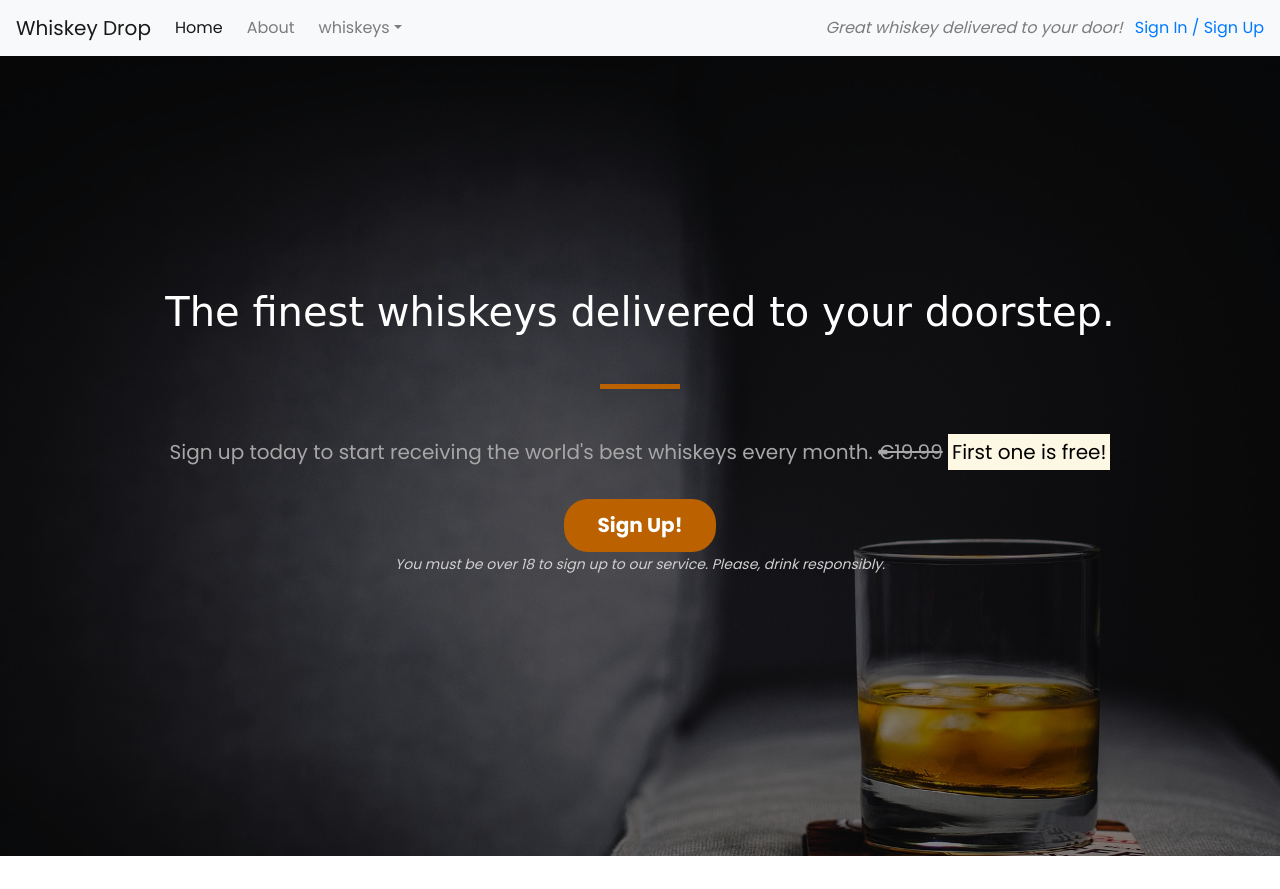
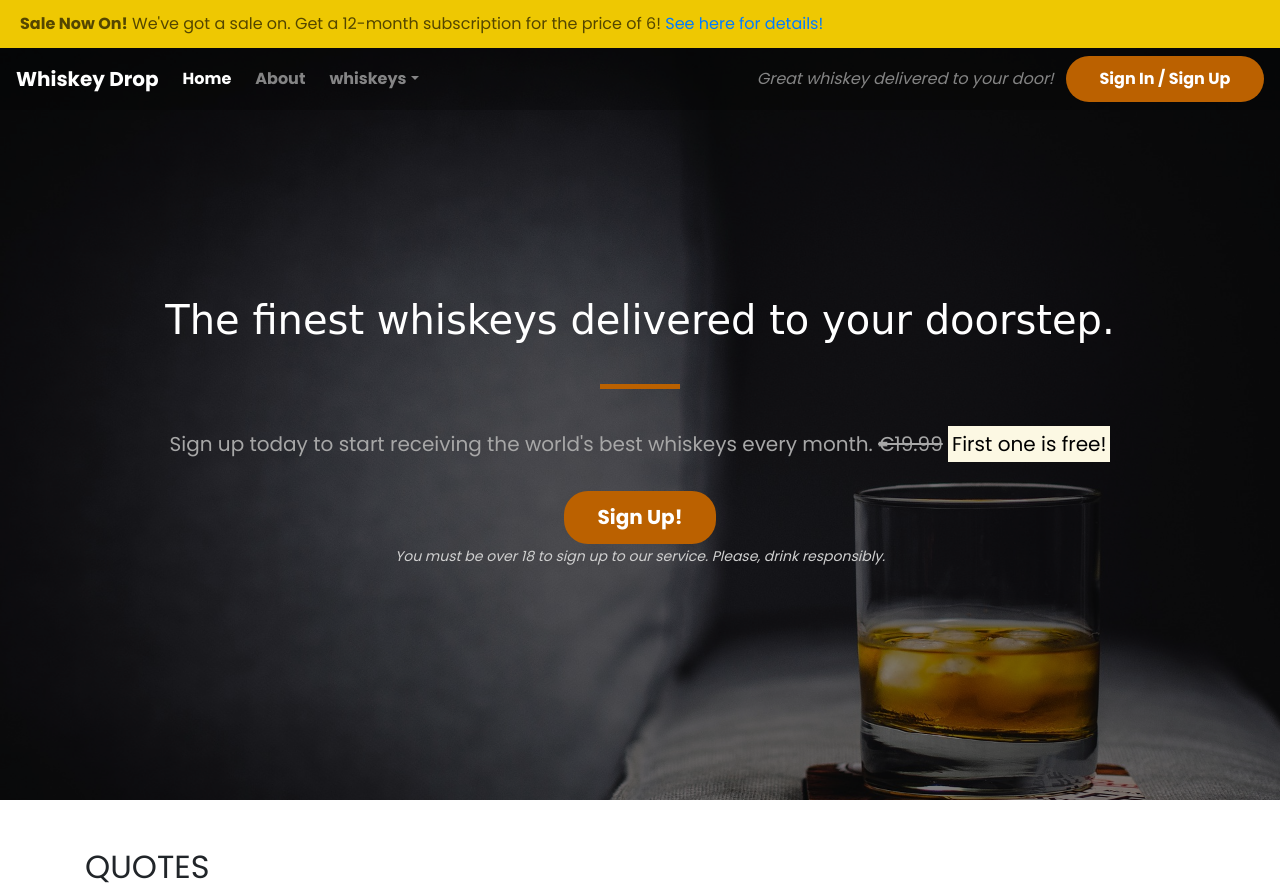
Before and after one commit to sejungkwak/bootstrap4, a plain HTML site: page index.html in a window 1280 px wide. Shown: the top 889 px of the page. Drawn offline with nearby package versions, Linux system fonts and the light colour scheme; a web font is replaced by a local one.

Commit message:
css: Style navbar

```diff
--- a/assets/style.css
+++ b/assets/style.css
@@ -9,12 +9,18 @@ body {
 
 /*************** Containers ***************/
 
+.container-fluid {
+    padding: unset;
+}
+
 .callout-container {
     position: relative;
     display: flex;
     align-items: center;
     justify-content: center;
     height: 100vh;
+    min-height: 40rem;
+    padding-top: 7rem;
     background: url("../images/whiskey-background.jpeg") no-repeat right center fixed;
     -webkit-background-size: cover;
     -moz-background-size: cover;
@@ -28,14 +34,44 @@ body {
     bottom: 0;
     left: 0;
     right: 0;
-    background-color: rgba(0, 0, 0, 0.5);
+    background-color: rgba(0, 0, 0, .5);
 }
 
+/*************** Navigation bar ***************/
+
+.nav-container {
+    position: absolute;
+    top: 0;
+    right: 0;
+    left: 0;
+    z-index: 1;
+}
+
+.full-width-alert {
+    margin-bottom: 0;
+    border: none;
+    border-radius: 0;
+    background-color: #eec802;
+    color: #544600;
+}
+
+.navbar {
+    background-color: rgba(0, 0, 0, .25);
+}
+
+.navbar-brand,
+.nav-link {
+    font-weight: 700;
+}
+
+.navbar-toggler {
+    border: none;
+}
 
 /*************** Block dividers ***************/
 
 .block-divider {
-    margin: 3rem auto;
+    margin: 2.5rem auto;
     border: none;
     width: 5rem;
     height: .3rem;
@@ -57,13 +93,14 @@ body {
 }
 
 .jumbotron-header {
-    font-size: 5vh;
+    font-size: min(8vw, 2.5rem);
     font-family: 'Gravitas One', cursive;
     color: #fff;
 }
 
 .lead {
     margin: 2rem auto;
+    font-size: min(4.5vw, 1.25rem);
     color: #a7a7a7;
 }
 
--- a/index.html
+++ b/index.html
@@ -16,7 +16,24 @@
 </head>
 
 <body>
-    <nav class="navbar navbar-light bg-light navbar-expand-sm">
+
+    <div class="container-fluid nav-container">
+        <!-- Promotion -->
+        <div class="container-fluid promotion-container">
+            <div class="row d-none d-sm-block">
+                <div class="col-12">
+                    <div class="alert alert-warning full-width-alert">
+                        <strong>Sale Now On!</strong> We've got a sale on. Get a 12-month subscription for the price of
+                        6!
+                        <a href="#">See here for details!</a>
+                    </div>
+                </div>
+            </div>
+        </div>
+        <!-- /. promotion -->
+
+        <!-- Navigation -->
+        <nav class="navbar navbar-dark navbar-expand-sm">
             <a class="navbar-brand" href="/">Whiskey Drop</a>
             <button class="navbar-toggler" type="button" data-toggle="collapse" data-target="#navbarNav"
                 aria-controls="navbarNav" aria-expanded="false" aria-label="Toggle navigation">
@@ -47,20 +64,11 @@
             </div>
             <div class="d-none d-md-block">
                 <p class="navbar-text my-auto mr-2"><i>Great whiskey delivered to your door!</i></p>
-            <a href="/login">Sign In / Sign Up</a>
+                <a class="btn btn--cta btn--whiskey" href="/login">Sign In / Sign Up</a>
             </div>
         </nav>
-
-    <!-- Promotion -->
-    <!-- <div class="row d-none d-sm-block">
-        <div class="col-12">
-            <div class="alert alert-warning">
-                <strong>Sale Now On!</strong> We've got a sale on. Get a 12-month subscription for the price of 6!
-                <a href="">See here for details!</a>
+        <!-- /.navigation -->
     </div>
-        </div>
-    </div> -->
-    <!-- /. promotion -->
 
     <!-- Callout -->
     <div class="container-fluid callout-container">
@@ -75,8 +83,7 @@
                         <span class="d-inline d-sm-none"><br></span>
                         <strong><mark>First one is free!</mark></strong>
                     </p>
-                    <button class="btn btn-success btn-lg btn--cta btn--whiskey" data-toggle="modal"
-                        data-target="#signUpModal">Sign
+                    <button class="btn btn-lg btn--cta btn--whiskey" data-toggle="modal" data-target="#signUpModal">Sign
                         Up!</button>
                     <p class="text-muted"><small class="smallprint">You must be over 18 to sign up to our service.
                             Please, drink
```
Lines whose indentation alone changed are shown as unchanged.
